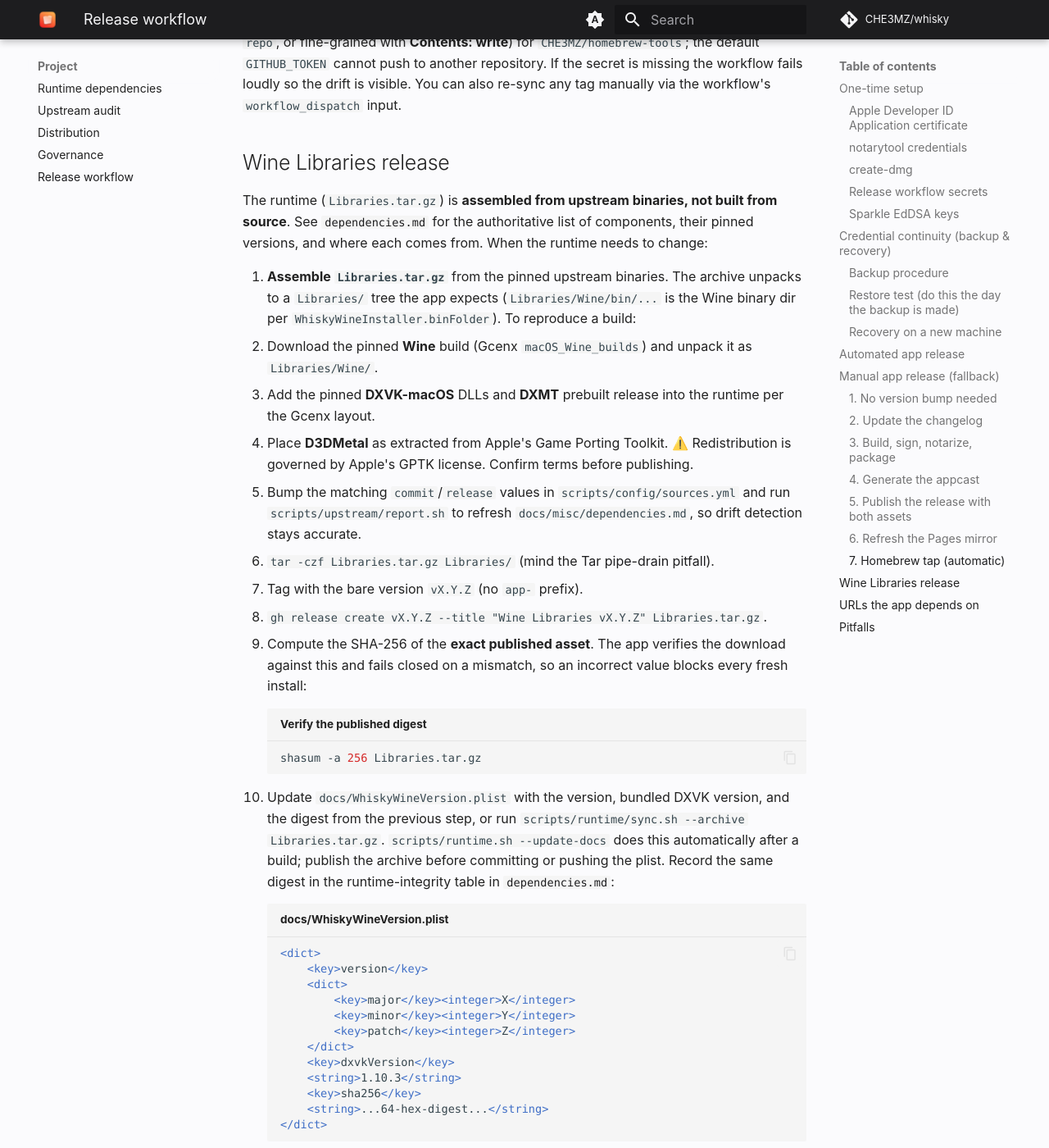
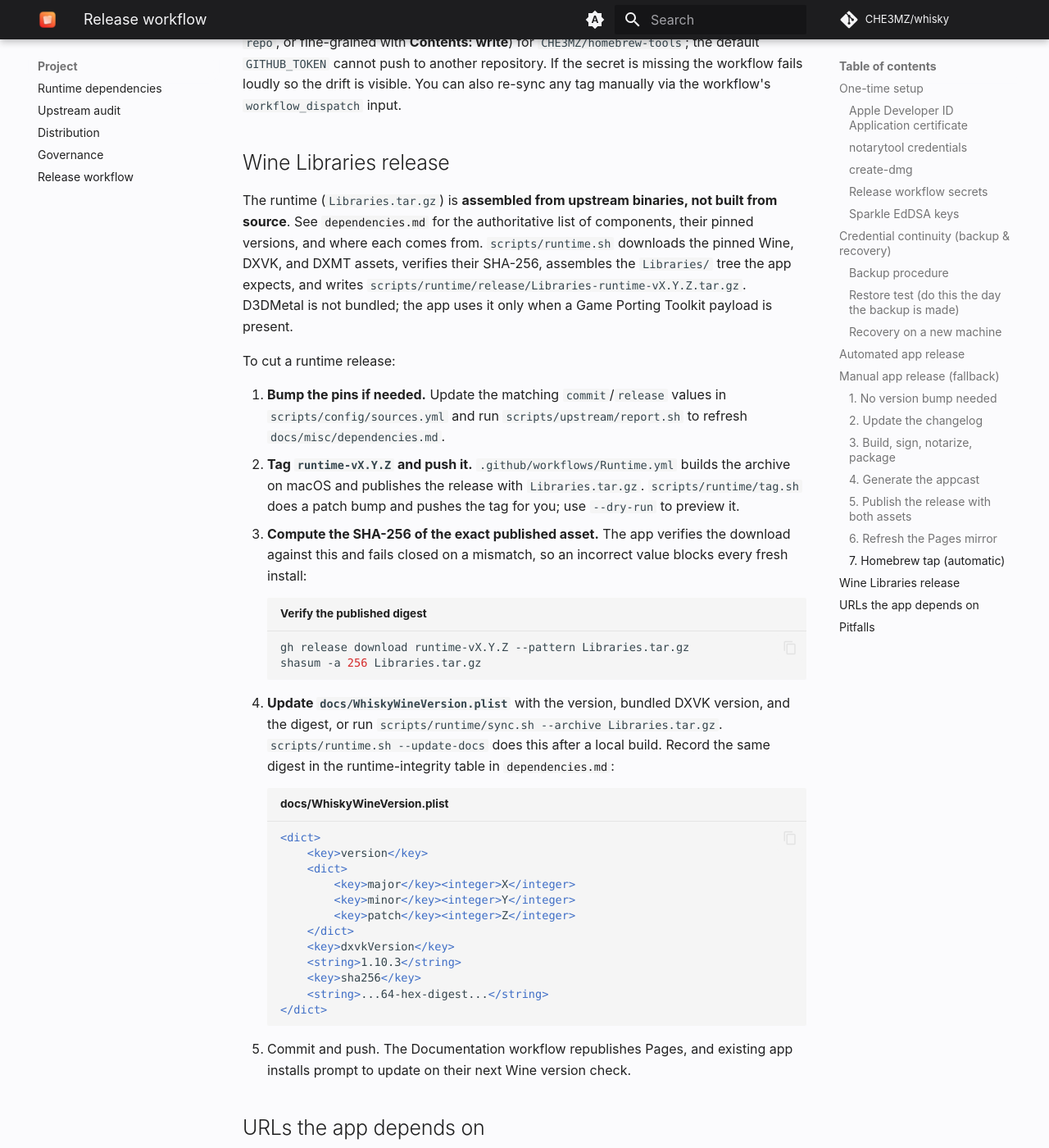
Before and after one commit to CHE3MZ/whisky, an MkDocs documentation site: the page built from docs/project/release-workflow.md, in a window 1280 px wide and 1400 px high, scrolled down 8696 px. Shown: the whole window at 82% size. Built offline with MkDocs 1.6.1 and Material for MkDocs 9.7.7, drawn with Linux system fonts in a browser that asks for light colours; comment, search, counter and statistics services are not loaded; some of the changed text lies outside the part shown.

Commit message:
feat: breaking, changed the runtime tag format from v to runtime-v to match the app tag format

````diff
--- a/docs/project/release-workflow.md
+++ b/docs/project/release-workflow.md
@@ -5,7 +5,7 @@ This document describes how to cut a Whisky app release and how to publish a new
 The fork uses two parallel artifact streams:
 
 - **App releases** (`app-vX.Y.Z`): `Whisky-X.Y.Z.dmg`, signed and notarized for direct distribution.
-- **Wine Libraries releases** (`vX.Y.Z`): `Libraries.tar.gz` containing the Wine/DXVK runtime that the app downloads on first launch.
+- **Wine Libraries releases** (`runtime-vX.Y.Z`): `Libraries.tar.gz` containing the Wine/DXVK runtime that the app downloads on first launch.
 
 Both live on GitHub Releases. The Wine version plist is served from GitHub Pages, which is **workflow-deployed** through `.github/workflows/Documentation.yml` (the `gh-pages` branch is unused; the site is built with MkDocs from `docs/`, including the static `WhiskyWineVersion.plist`). The Sparkle feed is generated per release, attached to that release as `appcast.xml`, and mirrored to the historical Pages URL at deploy time, so no appcast file is committed or edited by hand.
 
@@ -259,32 +259,29 @@ workflow's `workflow_dispatch` input.
 
 The runtime (`Libraries.tar.gz`) is **assembled from upstream binaries, not built from source**. See
 [`dependencies.md`](../misc/dependencies.md) for the authoritative list of components,
-their pinned versions, and where each comes from. When the runtime needs to change:
+their pinned versions, and where each comes from. `scripts/runtime.sh` downloads the pinned Wine,
+DXVK, and DXMT assets, verifies their SHA-256, assembles the `Libraries/` tree the app expects, and
+writes `scripts/runtime/release/Libraries-runtime-vX.Y.Z.tar.gz`. D3DMetal is not bundled; the app uses it
+only when a Game Porting Toolkit payload is present.
 
-1. **Assemble `Libraries.tar.gz`** from the pinned upstream binaries. The archive unpacks to a
-   `Libraries/` tree the app expects (`Libraries/Wine/bin/...` is the Wine binary dir per
-   `WhiskyWineInstaller.binFolder`). To reproduce a build:
-   - Download the pinned **Wine** build (Gcenx `macOS_Wine_builds`) and unpack it as `Libraries/Wine/`.
-   - Add the pinned **DXVK-macOS** DLLs and **DXMT** prebuilt release into the runtime per the Gcenx
-     layout.
-   - Place **D3DMetal** as extracted from Apple's Game Porting Toolkit. ⚠️ Redistribution is governed by
-     Apple's GPTK license. Confirm terms before publishing.
-   - Bump the matching `commit`/`release` values in `scripts/config/sources.yml` and run
-     `scripts/upstream/report.sh` to refresh `docs/misc/dependencies.md`, so drift detection stays
-     accurate.
-   - `tar -czf Libraries.tar.gz Libraries/` (mind the [Tar pipe-drain pitfall](#pitfalls)).
-2. Tag with the bare version `vX.Y.Z` (no `app-` prefix).
-3. `gh release create vX.Y.Z --title "Wine Libraries vX.Y.Z" Libraries.tar.gz`.
-4. Compute the SHA-256 of the **exact published asset**. The app verifies the download against this
+To cut a runtime release:
+
+1. **Bump the pins if needed.** Update the matching `commit`/`release` values in
+   `scripts/config/sources.yml` and run `scripts/upstream/report.sh` to refresh
+   `docs/misc/dependencies.md`.
+2. **Tag `runtime-vX.Y.Z` and push it.** `.github/workflows/Runtime.yml` builds the archive on
+   macOS and publishes the release with `Libraries.tar.gz`. `scripts/runtime/tag.sh` does a patch
+   bump and pushes the tag for you; use `--dry-run` to preview it.
+3. **Compute the SHA-256 of the exact published asset.** The app verifies the download against this
    and fails closed on a mismatch, so an incorrect value blocks every fresh install:
    ```sh title="Verify the published digest"
+   gh release download runtime-vX.Y.Z --pattern Libraries.tar.gz
    shasum -a 256 Libraries.tar.gz
    ```
-5. Update `docs/WhiskyWineVersion.plist` with the version, bundled DXVK version, and the digest
-   from the previous step, or run `scripts/runtime/sync.sh --archive Libraries.tar.gz`.
-   `scripts/runtime.sh --update-docs` does this automatically after a build; publish the archive
-   before committing or pushing the plist. Record the same digest in the runtime-integrity table
-   in [`dependencies.md`](../misc/dependencies.md):
+4. **Update `docs/WhiskyWineVersion.plist`** with the version, bundled DXVK version, and the digest,
+   or run `scripts/runtime/sync.sh --archive Libraries.tar.gz`. `scripts/runtime.sh --update-docs`
+   does this after a local build. Record the same digest in the runtime-integrity table in
+   [`dependencies.md`](../misc/dependencies.md):
    ```xml title="docs/WhiskyWineVersion.plist"
    <dict>
        <key>version</key>
````
Also changed, not shown: other parts of docs/project/release-workflow.md (+2 -2 lines), 6 other files.
